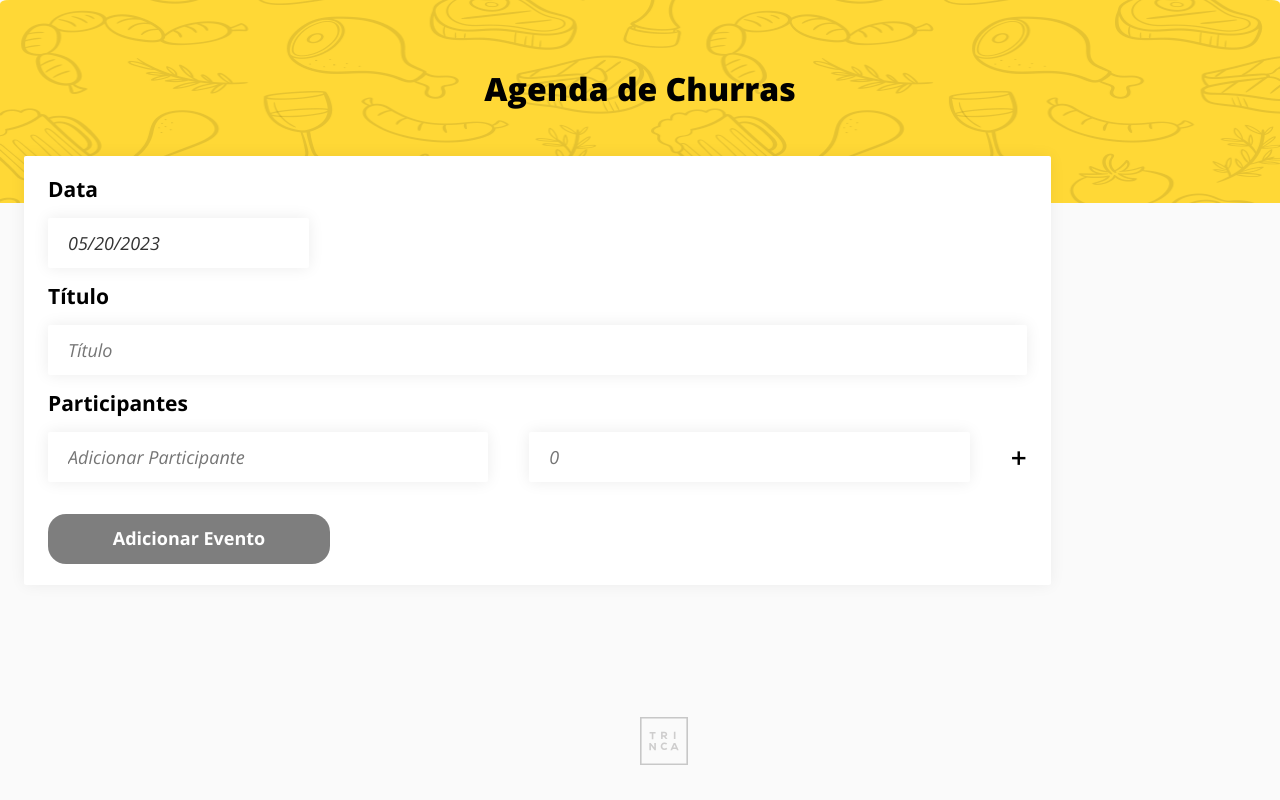
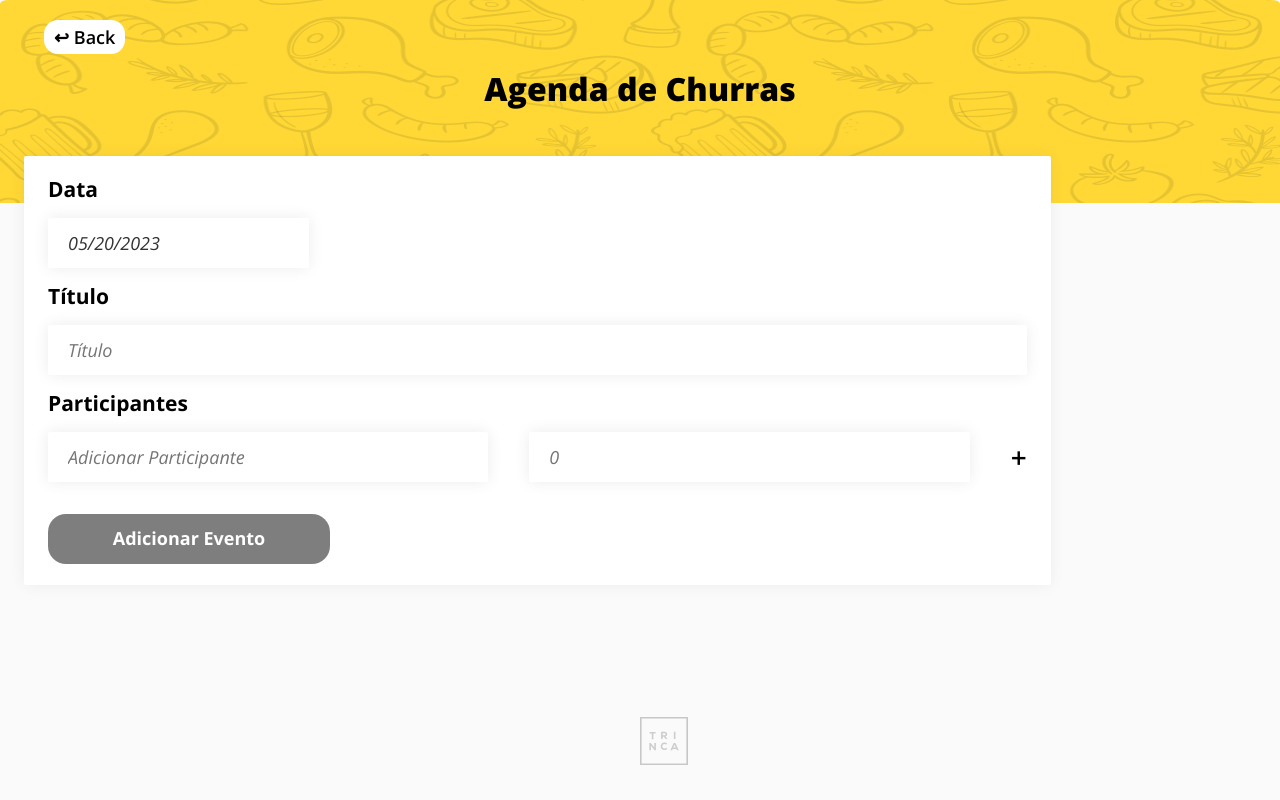
Before and after one commit to paulohfev/barbeque-event-scheduling-app, a React (Create React App) app: page /criar-evento in a window 1280 px wide. Built offline with nearby package versions, Linux system fonts and the light colour scheme.

Commit message:
Adicionar botao de volta e adicionar rotas enum

```diff
--- /dev/null
+++ b/src/enums/rotas.ts
@@ -0,0 +1,5 @@
+export enum Rotas {
+  root = '/',
+  criarEvento = '/criar-evento',
+  evento = '/evento/:id',
+}
--- a/src/layouts/PaginaLayoutWrapper/PaginaLayoutWrapper.module.scss
+++ b/src/layouts/PaginaLayoutWrapper/PaginaLayoutWrapper.module.scss
@@ -7,6 +7,20 @@
   overflow: hidden;
   padding: 0 24px;
   position: relative;
+
+  .back-button {
+    align-items: center;
+    background-color: var(--branco-primario);
+    border: 0;
+    border-radius: 14px;
+    cursor: pointer;
+    display: flex;
+    font-size: 18px;
+    font-weight: 600;
+    margin: 20px;
+    padding: 5px 10px;
+    position: absolute;
+    top: 0;
   }
 
   .hero {
@@ -32,3 +46,4 @@
     text-align: center;
     width: 100%;
   }
+}
--- a/src/layouts/PaginaLayoutWrapper/index.tsx
+++ b/src/layouts/PaginaLayoutWrapper/index.tsx
@@ -1,4 +1,6 @@
 import React from 'react';
+import { useNavigate } from 'react-router-dom';
+import { Rotas } from '../../enums/rotas';
 import { ReactComponent as LogoTrinca } from '../../assets/icones/trinca-icone.svg';
 import styles from './PaginaLayoutWrapper.module.scss';
 
@@ -7,8 +9,11 @@ type Props = {
 };
 
 const PageLayoutWrapper: React.FC<Props> = ({ children }) => {
+  const navigate = useNavigate();
+
   return (
     <div className={styles['wrapper']}>
+      <button className={styles['back-button']} onClick={() => navigate(Rotas.root)}>{'\u21A9'} Back</button>
       <div className={styles['hero']}>
         <h1 className={styles['hero-titulo']}>Agenda de Churras</h1>
       </div>
--- a/src/paginas/PaginaCriarEvento/index.tsx
+++ b/src/paginas/PaginaCriarEvento/index.tsx
@@ -1,6 +1,7 @@
 import React, { useState } from 'react';
 import { useNavigate } from 'react-router-dom';
 import DatePicker from "react-datepicker";
+import { Grid } from '@mui/material';
 import classNames from 'classnames';
 import { uniqueId } from 'lodash';
 import PaginaLayoutWrapper from '../../layouts/PaginaLayoutWrapper';
@@ -8,8 +9,8 @@ import { Participante } from '../../interfaces/Participante';
 import { formatarParaMoeda } from '../../utilidades/conteudo';
 import { useAppDispatch } from '../../store/hooks';
 import { adicionarEventos } from '../../store/slices/eventosSlice';
+import { Rotas } from '../../enums/rotas';
 import styles from './PaginaCriarEvento.module.scss';
-import { Grid } from '@mui/material';
 
 const PaginaCriarEvento: React.FC = () => {
   const dispatch = useAppDispatch();
@@ -67,7 +68,7 @@ const PaginaCriarEvento: React.FC = () => {
       titulo: valorTitulo,
       participantes: participantes,
     }));
-    navigate('/');
+    navigate(Rotas.root);
   };
 
   return (
```
Also changed, not shown: src/router/index.tsx (+4 -3 lines). Lines whose indentation alone changed are shown as unchanged.
